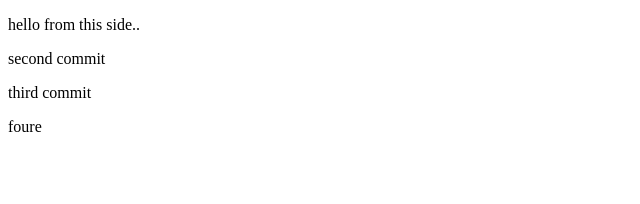
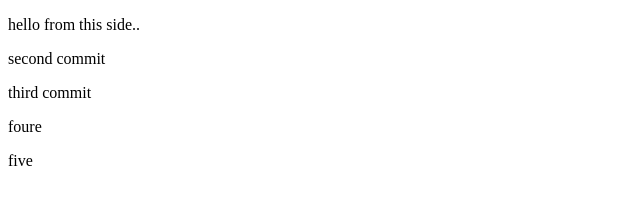
Before and after one commit to sachinPatel08/typeorm_crud, a website: page index.html in a window 1280 px wide. Shown: the full height of the page, 0-640 px from the left. Drawn offline with Linux system fonts and the light colour scheme.

Commit message:
five commit

```diff
--- a/index.html
+++ b/index.html
@@ -14,5 +14,7 @@
     <p>third commit</p>
 
     <p>foure</p>
+
+    <p>five</p>
 </body>
 </html>
```
